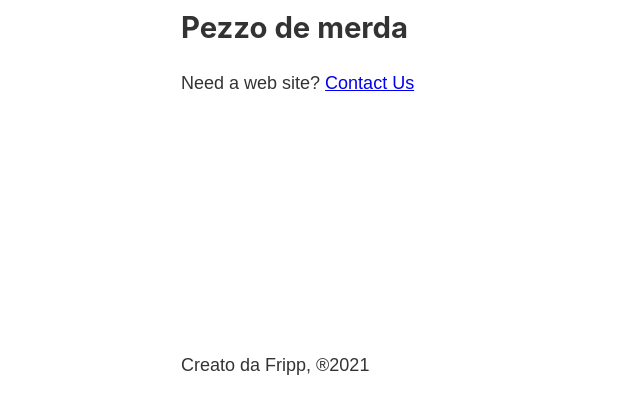
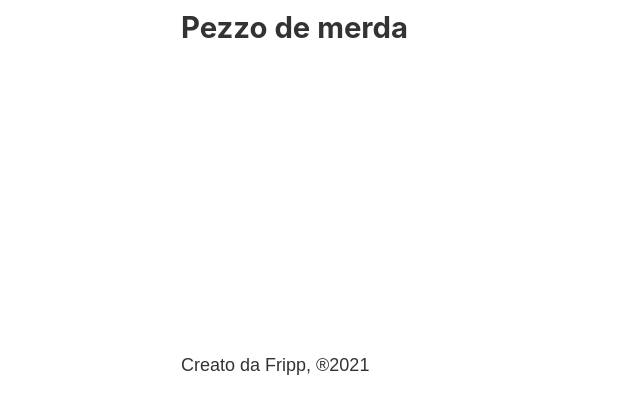
Before and after one commit to FrancescoIp/Gatsby-blog, a Gatsby site: page / in a window 1280 px wide. Shown: the part 404-800 px from the top of the page, without its empty margins (102-742 px from the left). Built offline with nearby package versions, Linux system fonts and the light colour scheme; Gatsby itself is replaced by a stand-in of ours.

Commit message:
clean up home page

```diff
--- a/src/pages/index.js
+++ b/src/pages/index.js
@@ -9,7 +9,6 @@ const IndexPage = () => {
       <Head title="Home"/>
       <h1>Hello world!</h1>
       <h2>Pezzo de merda</h2>
-      <p>Need a web site? <Link to="/contactUs">Contact Us</Link></p>
     </Layout>
   )
 }
```
